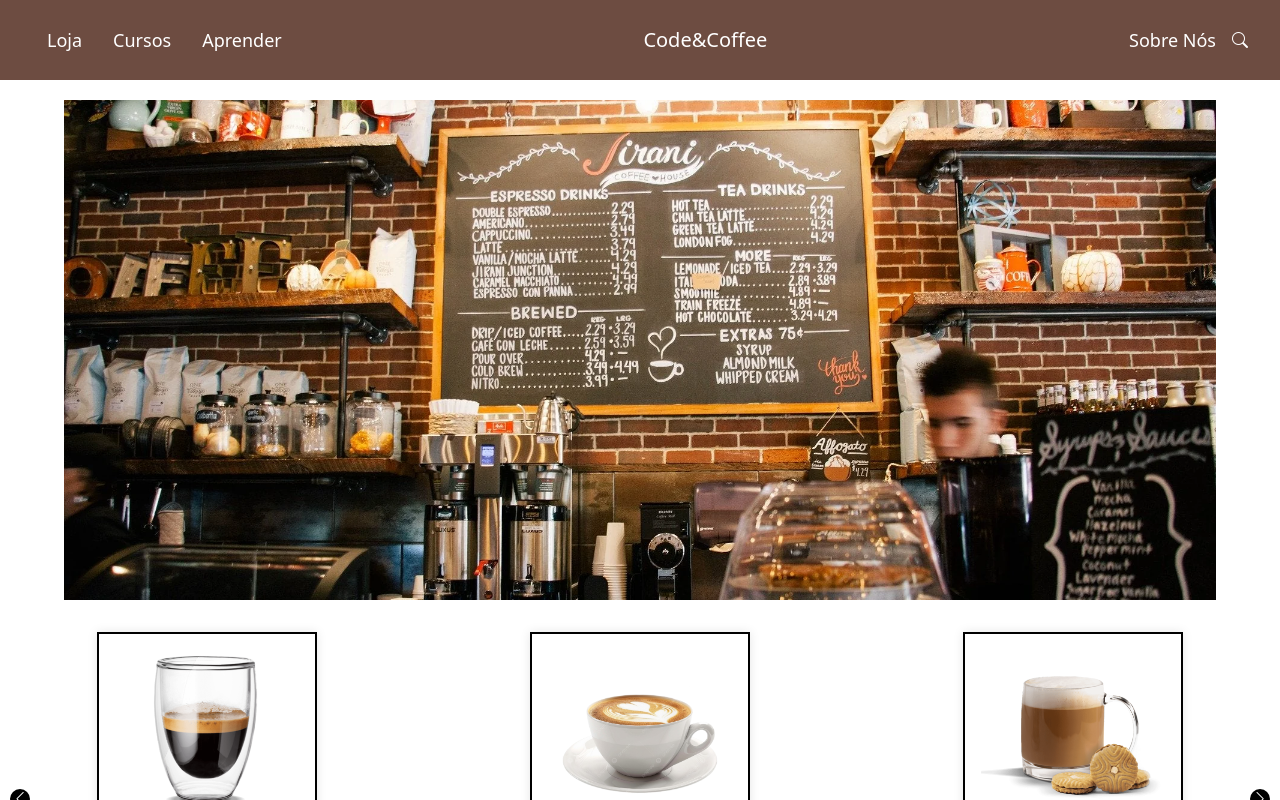
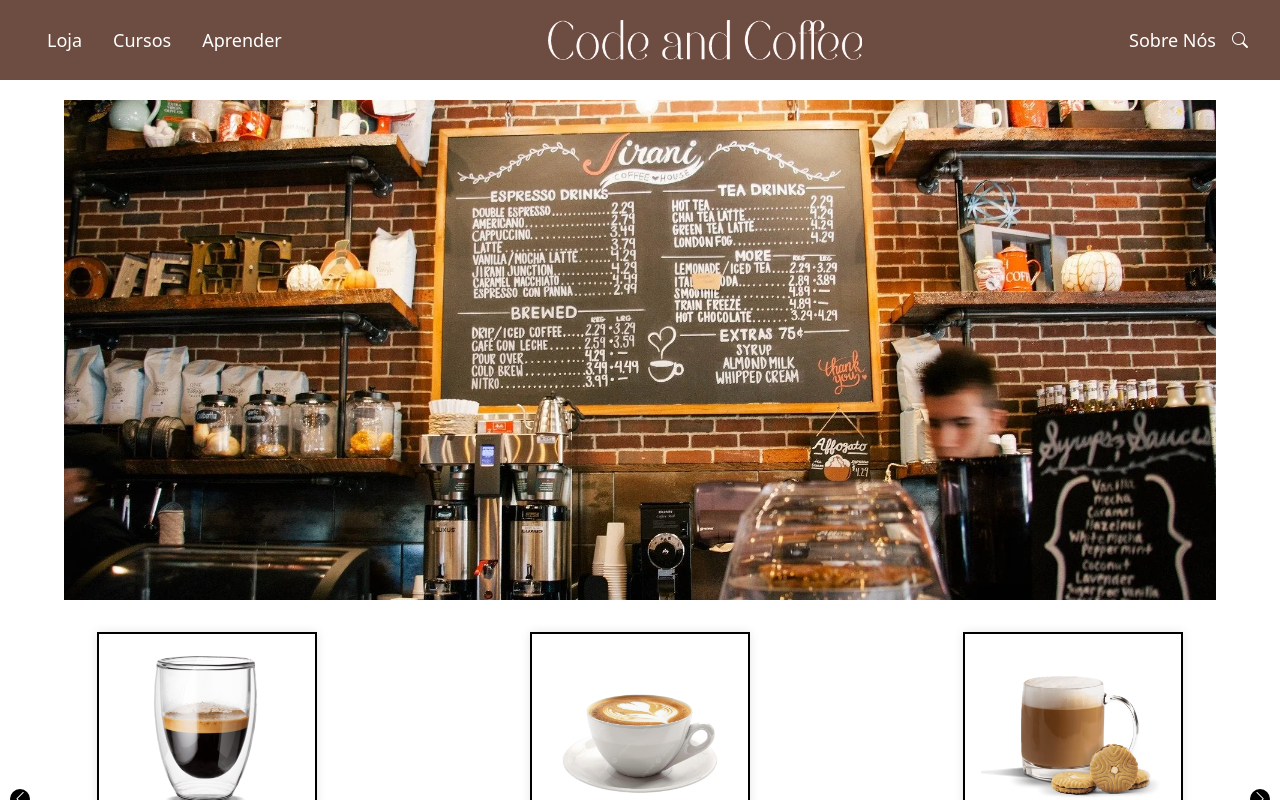
Before and after one commit to raul4nt/code-and-coffee, an Angular app: page / in a window 1280 px wide. Shown: the top 800 px of the page. Built offline with nearby package versions, Linux system fonts and the light colour scheme; data requests are answered from the project's data file.

Commit message:
feat: add logo

```diff
--- a/src/app/components/header/header.component.html
+++ b/src/app/components/header/header.component.html
@@ -1,6 +1,5 @@
 <nav class="navbar navbar-expand-lg navbar-dark">
   <div class="container-fluid">
-
 
     <div class="d-flex align-items-center">
       <a class="nav-link text-white me-3" routerLink="/store">Loja</a>
@@ -8,11 +7,9 @@
       <a class="nav-link text-white" routerLink="/learn">Aprender</a>
     </div>
 
-
     <div class="navbar-brand mx-auto">
-      Code&Coffee
+      <img src="assets/logo.png" alt="Code&Coffee Logo" style="height: 40px;">
     </div>
-
 
     <div class="d-flex align-items-center">
       <a class="nav-link text-white me-3" routerLink="/about">Sobre Nós</a>
```
Also changed, not shown: src/assets/logo.png (added).
